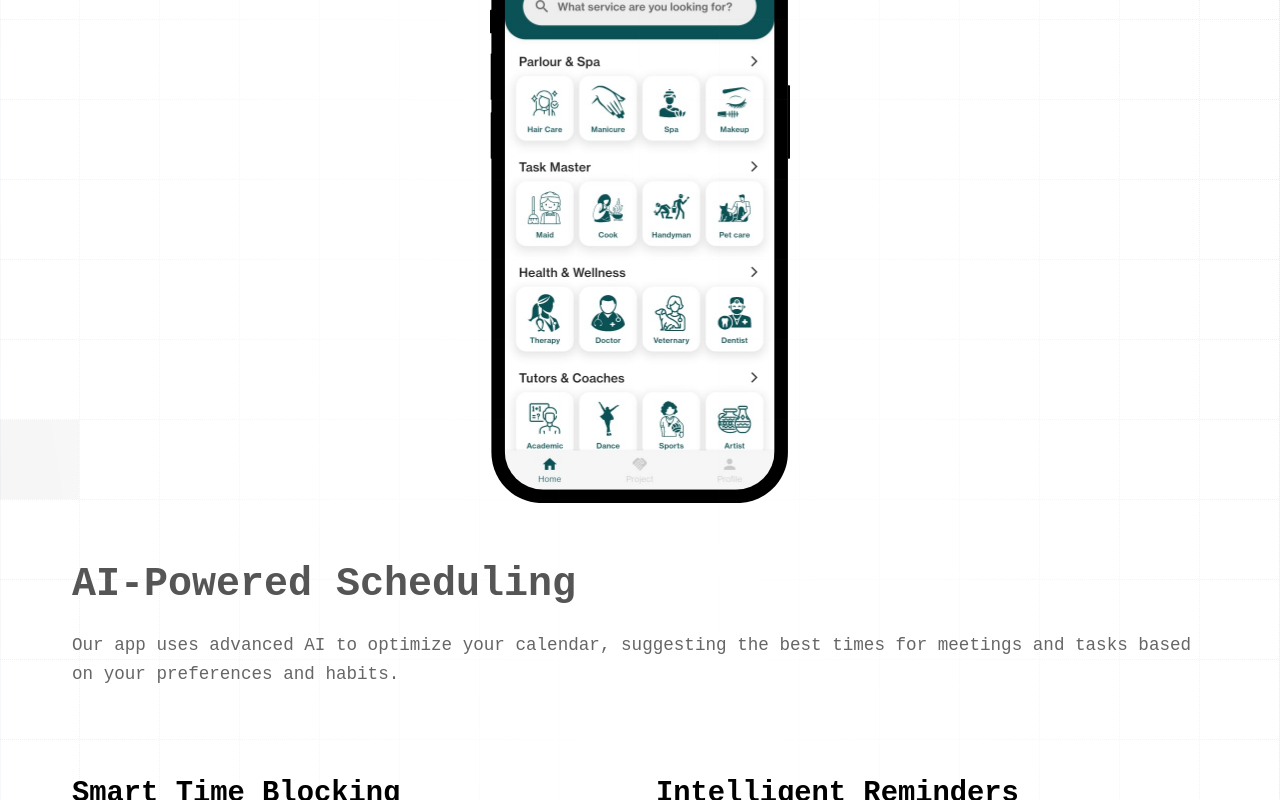
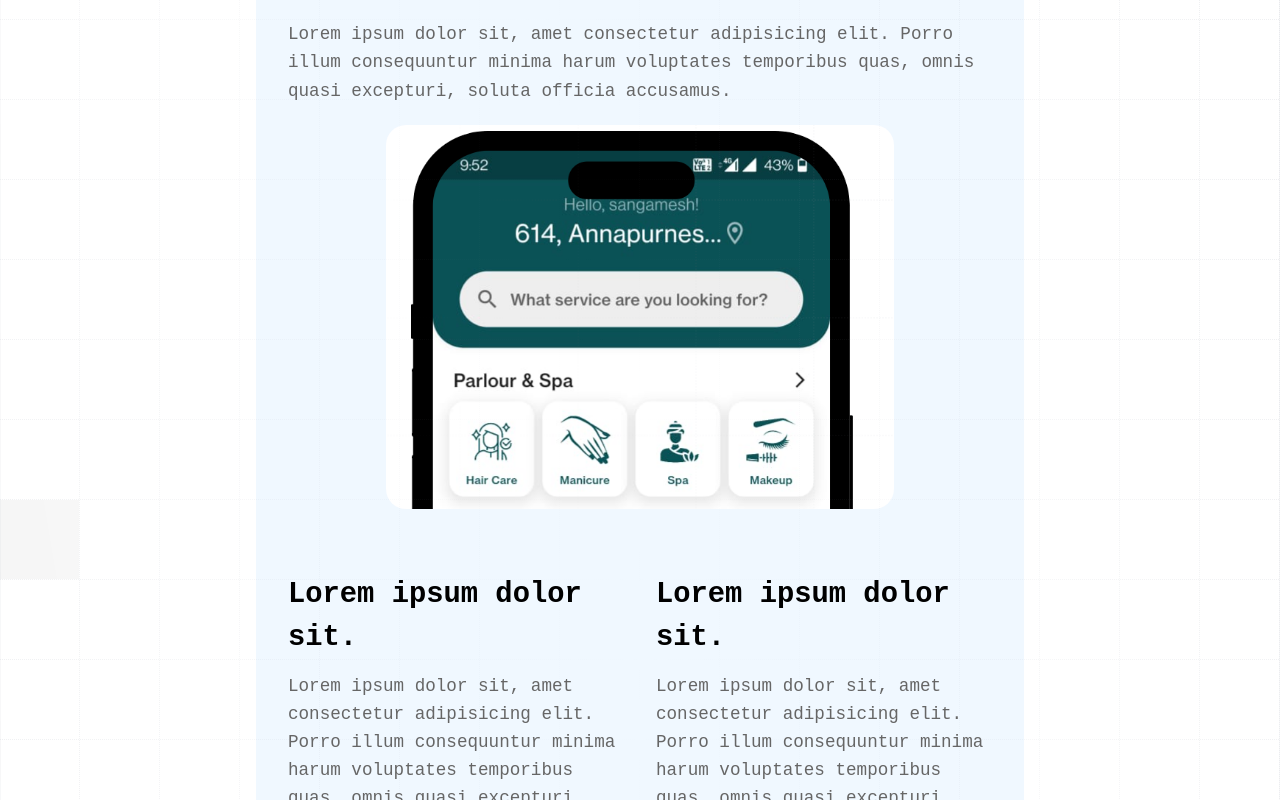
Before and after one commit to sangamesh4514/tagzy, a React (Create React App) app: page /provider in a window 1280 px wide. Shown: the part 3280-4080 px from the top of the page. Built offline with nearby package versions, Linux system fonts and the light colour scheme.

Commit message:
feture/TICKET-78-add-provider-page-new

```diff
--- a/src/common/components/MagicUiDesign/AnimatedGridPatternDemo.tsx
+++ b/src/common/components/MagicUiDesign/AnimatedGridPatternDemo.tsx
@@ -13,6 +13,7 @@ export function AnimatedGridPatternDemo() {
 
   const handleClick = () => {
     navigate("/provider");
+    window.scrollTo(0, 0);
   };
   return (
     <div className="relative w-full overflow-hidden bg-background md:shadow-xl">
--- a/src/common/routes/Category/CategorySection.tsx
+++ b/src/common/routes/Category/CategorySection.tsx
@@ -128,7 +128,7 @@ const CategorySection: React.FC = () => {
         {categories.map((category) => (
           <div key={category.id} className="category-card">
             <h3 style={{textDecoration: 'underline'}}>{category.title}</h3>
-            <p>{category.description}</p>
+            <p style={{fontSize: '1.25rem'}}>{category.description}</p>
             <ul>
               {category.items.map((item, index) => (
                 <li key={index}>{item}</li>
--- a/src/common/routes/FeatureShow/FeatureShowcase.css
+++ b/src/common/routes/FeatureShow/FeatureShowcase.css
@@ -1,7 +1,9 @@
 .feature-showcase {
-    padding: 4rem 2rem;
-    max-width: 1200px;
+    padding: 2rem 2rem 4rem;
+    max-width: 768px;
     margin: 0 auto;
+    background: aliceblue;
+    border-radius: 1.5rem;
   }
 
   .feature-grid {
@@ -53,6 +55,7 @@
     display: flex;
     justify-content: center;
     align-items: center;
+    flex-direction: column;
   }
 
   .feature-image img {
--- a/src/common/routes/FeatureShow/FeatureShowcase.tsx
+++ b/src/common/routes/FeatureShow/FeatureShowcase.tsx
@@ -12,30 +12,30 @@ interface Feature {
 const features: Feature[] = [
   {
     id: 1,
-    title: "AI-Powered Scheduling",
+    title: "Lorem ipsum dolor sit.",
     description:
-      "Our app uses advanced AI to optimize your calendar, suggesting the best times for meetings and tasks based on your preferences and habits.",
-    imageUrl: "/assets/home.jpeg",
+      "Lorem ipsum dolor sit, amet consectetur adipisicing elit. Porro illum consequuntur minima harum voluptates temporibus quas, omnis quasi excepturi, soluta officia accusamus.",
+    imageUrl: "/assets/half.png",
   },
   {
     id: 2,
-    title: "Smart Time Blocking",
+    title: "Lorem ipsum dolor sit.",
     description:
-      "Automatically block out time for focused work, breaks, and personal activities to maintain a balanced and productive schedule.",
+    "Lorem ipsum dolor sit, amet consectetur adipisicing elit. Porro illum consequuntur minima harum voluptates temporibus quas, omnis quasi excepturi, soluta officia accusamus.",
     imageUrl: "/assets/home.jpeg",
   },
   {
     id: 3,
-    title: "Intelligent Reminders",
+    title: "Lorem ipsum dolor sit.",
     description:
-      "Receive context-aware notifications that adapt to your schedule, ensuring you never miss important events or deadlines.",
+    "Lorem ipsum dolor sit, amet consectetur adipisicing elit. Porro illum consequuntur minima harum voluptates temporibus quas, omnis quasi excepturi, soluta officia accusamus.",
     imageUrl: "/assets/home.jpeg",
   },
   {
     id: 4,
-    title: "Team Collaboration",
+    title: "Lorem ipsum dolor sit.",
     description:
-      "Effortlessly coordinate schedules with team members and clients, finding optimal meeting times across different time zones.",
+    "Lorem ipsum dolor sit, amet consectetur adipisicing elit. Porro illum consequuntur minima harum voluptates temporibus quas, omnis quasi excepturi, soluta officia accusamus.",
     imageUrl: "/assets/home.jpeg",
   },
 ];
@@ -80,17 +80,14 @@ const FeatureShowcase: React.FC = () => {
           className={`feature-main ${
             visibleFeatures.includes(1) ? "visible" : ""
           }`}
-          style={{flexDirection: 'column'}}
+          style={{ flexDirection: "column" }}
         >
-          <div className="feature-image">
-            <Iphone15Pro
-              className="phone-image w-full h-64 sm:h-96 rounded-xl object-cover object-top"
-              src={features[0].imageUrl}
-            />
-          </div>
-          <div className="feature-content">
-            <h2 className="features_title">{features[0].title}</h2>
-            <p className="features_description">{features[0].description}</p>
+          <div className="feature-image" >
+            <div className="feature-content">
+              <h2 className="features_title">{features[0].title}</h2>
+              <p className="features_description">{features[0].description}</p>
+            </div>
+            <img style={{height: '24rem'}} src={features[0].imageUrl} alt={features[0].title} />
           </div>
         </div>
 
--- a/src/common/routes/Section/ScrollSections.css
+++ b/src/common/routes/Section/ScrollSections.css
@@ -1,6 +1,7 @@
 .scroll-sections {
   width: 100%;
   overflow-x: hidden;
+  margin-bottom: 4rem;
 }
 
 .section {
```
Also changed, not shown: public/assets/half.png (added).
